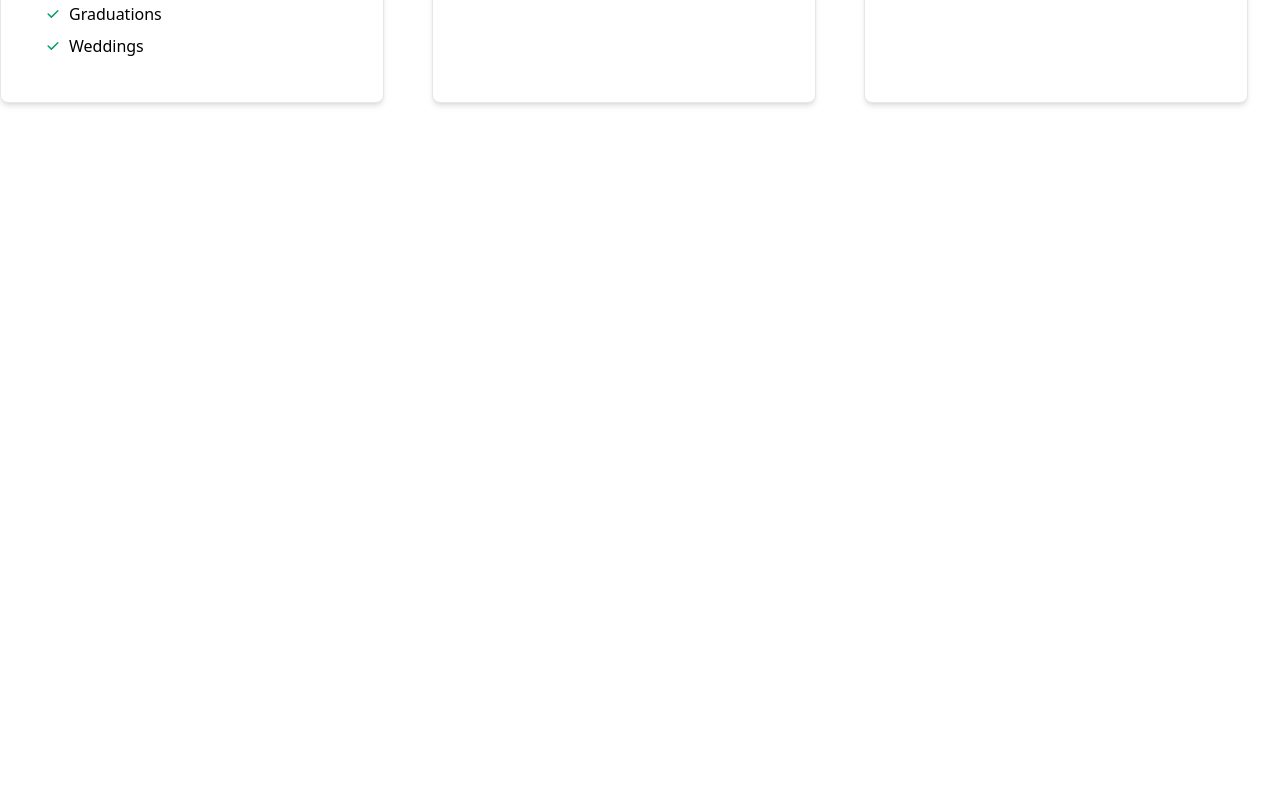
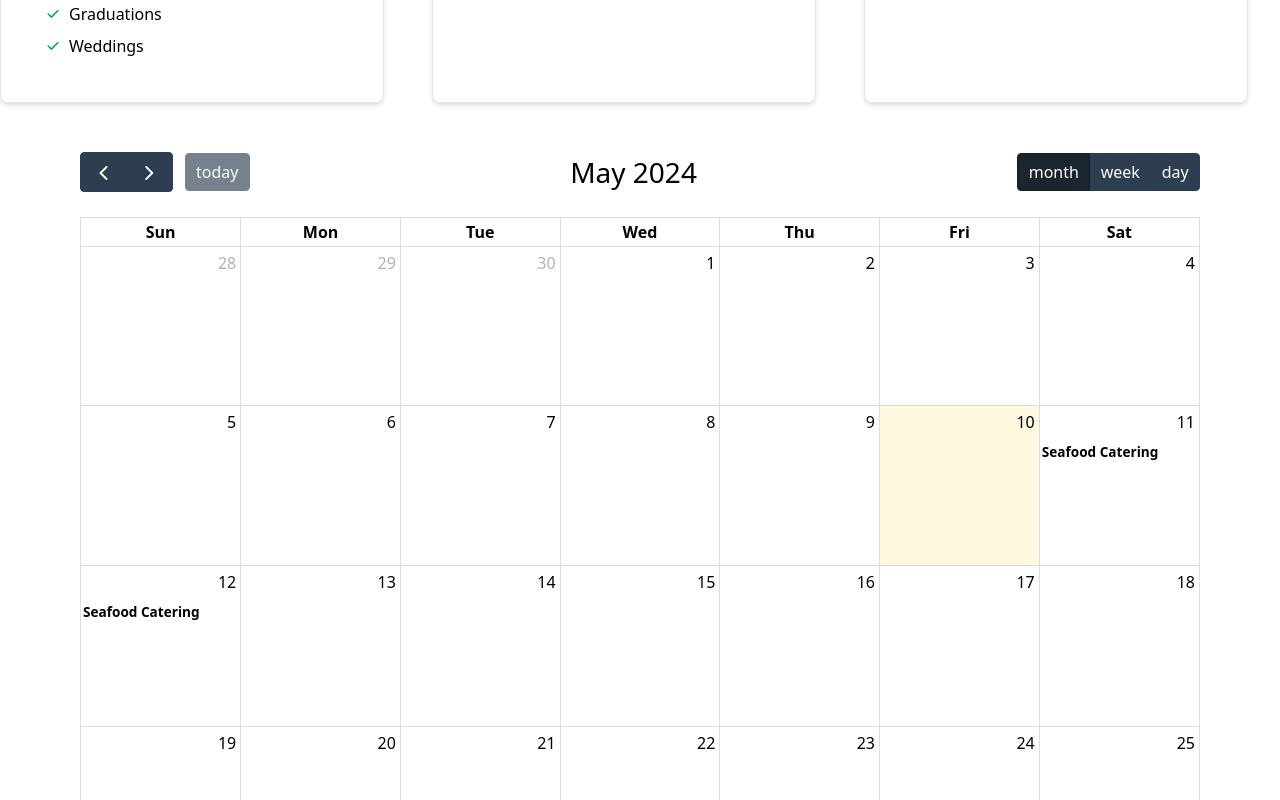
Before and after one commit to iZackk26/Catering-ServiceV2, a React (Vite) app: page /services in a window 1280 px wide. Shown: the part 600-1400 px from the top of the page. Before the commit the page ends 800 px from the top, so only its background shows below. Built offline with nearby package versions, Linux system fonts and the light colour scheme.

Commit message:
feat: add fullcalendar to services page

```diff
--- a/package.json
+++ b/package.json
@@ -10,8 +10,12 @@
     "preview": "vite preview"
   },
   "dependencies": {
+    "@fullcalendar/daygrid": "^6.1.11",
+    "@fullcalendar/react": "^6.1.11",
+    "date-fns": "^3.6.0",
     "flowbite-react": "^0.9.0",
     "react": "^18.2.0",
+    "react-big-calendar": "^1.12.0",
     "react-dom": "^18.2.0",
     "react-router-dom": "^6.23.0"
   },
--- a/src/components/contact/DeveloperCard.jsx
+++ b/src/components/contact/DeveloperCard.jsx
@@ -3,14 +3,14 @@ import { Card } from 'flowbite-react';
 
 const DeveloperCard = ({ gitHubUrl, avatarUrl, username }) => {
   return (
-    <Card className="w-full max-w-md mx-auto mb-4 border-none ">
-      <div className="flex flex-col items-center pb-10">
+    <Card className="flex-1 max-w-xs mb-4 border-none shadow-lg rounded-lg">
+      <div className="flex flex-col items-center p-5">
         <a href={gitHubUrl} target="_blank" rel="noopener noreferrer" className="text-center">
           <img
             src={avatarUrl}
             alt={`GitHub Profile of ${username}`}
             className="mb-3 rounded-full shadow-lg"
-            style={{ width: '128px', height: '128px' }} // Ensuring the image is centered
+            style={{ width: '128px', height: '128px' }}
           />
           <p className="text-gray-700">{username}</p>
         </a>
--- /dev/null
+++ b/src/components/services/MyFullCalendar.jsx
@@ -0,0 +1,96 @@
+import React, { useState } from 'react';
+import FullCalendar from '@fullcalendar/react';
+import dayGridPlugin from '@fullcalendar/daygrid';
+import addDays from 'date-fns/addDays';
+import { Modal, Button } from 'flowbite-react';
+
+
+const today = new Date();
+const cateringServices = [
+  {
+    title: "Seafood Catering",
+    start: addDays(today, 1),
+    end: addDays(today, 1),
+    id: 1,
+    description: "Enjoy a delicious grilled lobster, freshly prepared.",
+    package: "Sushi and Sashimi",
+    booker: "Hector Caravaca",
+    location: "Santa Clara",
+
+
+  },
+  {
+    title: "Seafood Catering",
+    start: addDays(today, 2),
+    end: addDays(today, 2),
+    id: 2,
+    description: "Taste our exotic shrimp and pineapple skewers.",
+    package: "Otro paquete",
+    booker: "Josue Matamoros",
+    location: "Chachagua",
+
+  },
+  // Agrega otros eventos aquí
+];
+
+const MyFullCalendar = () => {
+  const [showModal, setShowModal] = useState(false);
+  const [selectedEvent, setSelectedEvent] = useState(null);
+
+  const handleEventClick = ({ event }) => {
+    setSelectedEvent(event);
+    setShowModal(true);
+  };
+
+  const renderEventContent = (eventInfo) => {
+    return (
+      <div>
+        <b>{eventInfo.event.title}</b>
+      </div>
+    );
+  };
+
+  return (
+    <div className="p-4 mx-auto max-w-6xl max-h-6xl"> {/* Ajustado para un tamaño mediano */}
+      <FullCalendar
+        plugins={[dayGridPlugin]}
+        initialView="dayGridMonth"
+        events={cateringServices}
+        headerToolbar={{
+          left: 'prev,next today',
+          center: 'title',
+          right: 'dayGridMonth,dayGridWeek,dayGridDay'
+        }}
+        eventClick={handleEventClick}
+        fixedWeekCount={false} // No fija el número de semanas
+        dayMaxEventRows={4} // Muestra hasta 3 eventos por día en la vista de mes
+        views={{
+          dayGridMonth: {
+            dayMaxEventRows: 3 // Limita el número de filas de días
+          }
+        }}
+        eventContent={renderEventContent} // Utiliza esta función para personalizar el contenido del evento
+      />
+      {selectedEvent && (
+        <Modal show={showModal} onClose={() => setShowModal(false)}>
+          <Modal.Header>
+            {selectedEvent.title}
+          </Modal.Header>
+          <Modal.Body>
+            <h1>{selectedEvent.extendedProps.package}</h1>
+            <p>{selectedEvent.extendedProps.description}</p>
+            <p>Booked by: {selectedEvent.extendedProps.booker}</p>
+            <p>Location: {selectedEvent.extendedProps.location}</p>
+          </Modal.Body>
+          <Modal.Footer>
+            <Button color="gray" onClick={() => setShowModal(false)}>
+              Close
+            </Button>
+          </Modal.Footer>
+        </Modal>
+      )}
+    </div>
+  );
+};
+
+export default MyFullCalendar;
--- a/src/index.css
+++ b/src/index.css
@@ -1,3 +1,6 @@
 @tailwind base;
 @tailwind components;
 @tailwind utilities;
+
+@import '@fullcalendar/common/main.css';
+@import '@fullcalendar/daygrid/main.css';
--- a/src/pages/Contact.jsx
+++ b/src/pages/Contact.jsx
@@ -26,7 +26,7 @@ export default function Contact() {
       <Header />
       <div className="container mx-auto mt-5 px-4">
         <h2 className="text-center mb-4">Contact Our Developers</h2>
-        <div className="flex flex-wrap justify-between gap-6">
+        <div className="flex justify-around flex-nowrap items-center gap-4">
           {developers.map(dev => (
             <DeveloperCard key={dev.username} {...dev} />
           ))}
--- a/src/pages/Services.jsx
+++ b/src/pages/Services.jsx
@@ -1,6 +1,8 @@
 import React from 'react';
+// Components
 import Header from '../components/Header';
 import ServiceCard from '../components/services/ServicesCard';
+import MyFullCalendar from '../components/services/MyFullCalendar';
 
 export default function Services() {
   const services = [
@@ -27,7 +29,7 @@ export default function Services() {
   return (
     <>
       <Header />
-      <div className="container mx-auto mt-5">
+      <div className="container mx-auto mt-5 mb-8">
         <h1 className="text-center text-3xl font-bold my-5">Our Services</h1>
         <p className="text-center text-lg mb-6">
           Explore our wide range of services designed to help you achieve your goals. Each service is tailored to meet your specific needs.
@@ -39,7 +41,8 @@ export default function Services() {
             </div>
           ))}
         </div>
-      </div>
+      </div >
+      <MyFullCalendar />
     </>
   );
 }
```
Also changed, not shown: 2 other files (tests, documents, lock files or other folders).
